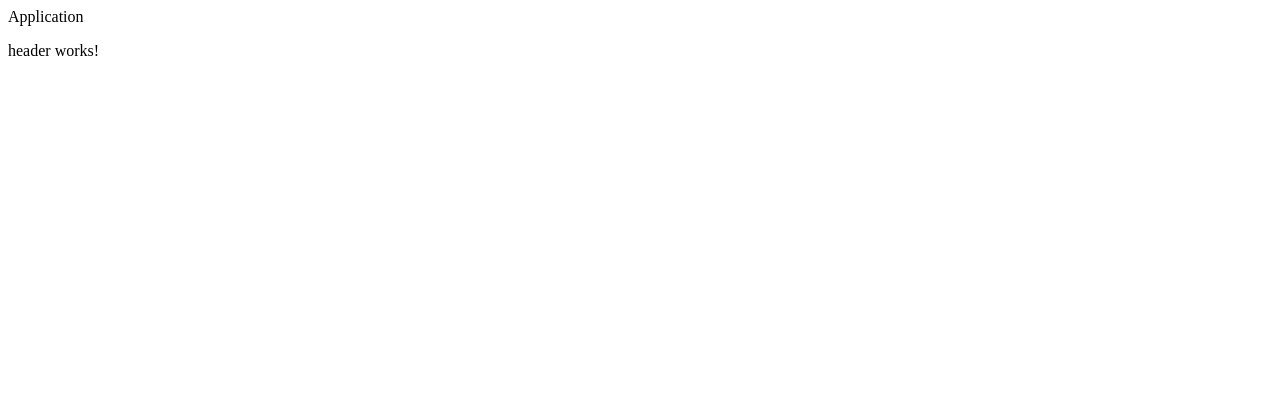
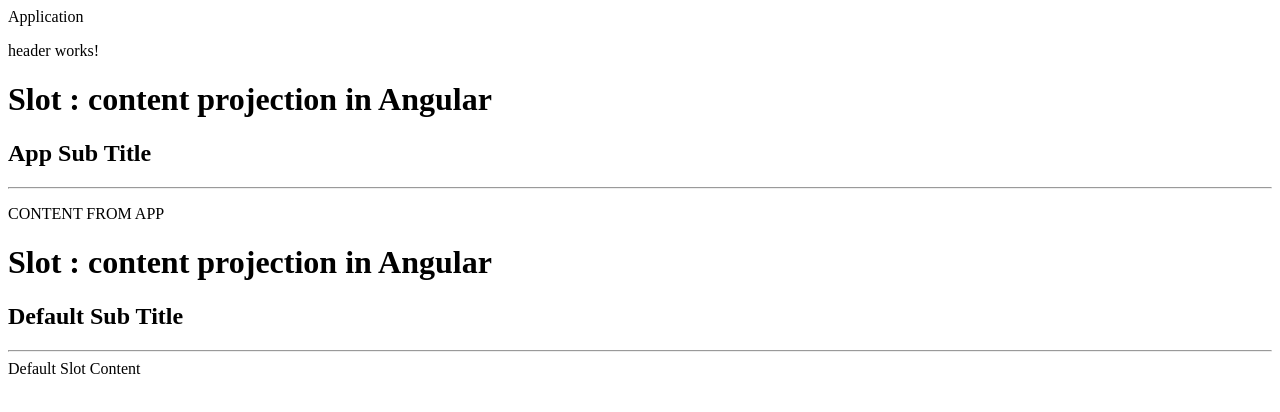
Before and after one commit to freezeburger/64011-ANY-CV1, an Angular app: page / in a window 1280 px wide. Shown: the top 412 px of the page. Built offline with nearby package versions, Linux system fonts and the light colour scheme.

Commit message:
Theory Slot

```diff
--- a/src/app/app.component.html
+++ b/src/app/app.component.html
@@ -1,2 +1,7 @@
 Application
 <axy-header></axy-header>
+<app-slot>
+  <ng-container slot="sub-title">App Sub Title</ng-container>
+  <p>CONTENT FROM APP</p>
+</app-slot>
+<app-slot></app-slot>
--- a/src/app/app.component.ts
+++ b/src/app/app.component.ts
@@ -1,10 +1,11 @@
 import { Component } from '@angular/core';
 import { RouterOutlet } from '@angular/router';
 import { HeaderComponent } from '@bridges/axy';
+import { SlotTheory } from './theory/slot.theory';
 
 @Component({
   selector: 'app-root',
-  imports: [RouterOutlet, HeaderComponent],
+  imports: [RouterOutlet, HeaderComponent, SlotTheory],
   templateUrl: './app.component.html',
   styleUrl: './app.component.scss'
 })
--- /dev/null
+++ b/src/app/theory/slot.theory.ts
@@ -0,0 +1,20 @@
+import { Component } from '@angular/core';
+
+@Component({
+  selector: 'app-slot',
+  imports: [],
+  template: `
+    <div>
+      <h1>Slot : content projection in Angular</h1>
+      <h2>
+        <ng-content select="[slot='sub-title']">Default Sub Title</ng-content>
+      </h2>
+      <hr>
+        <ng-content>Default Slot Content</ng-content>
+    </div>
+  `,
+  styles: ``
+})
+export class SlotTheory {
+
+}
```
Also changed, not shown: projects/lib-axy/src/lib/components/footer/footer.component.md (added, +9 -0 lines), 1 other file (tests, documents, lock files or other folders).
